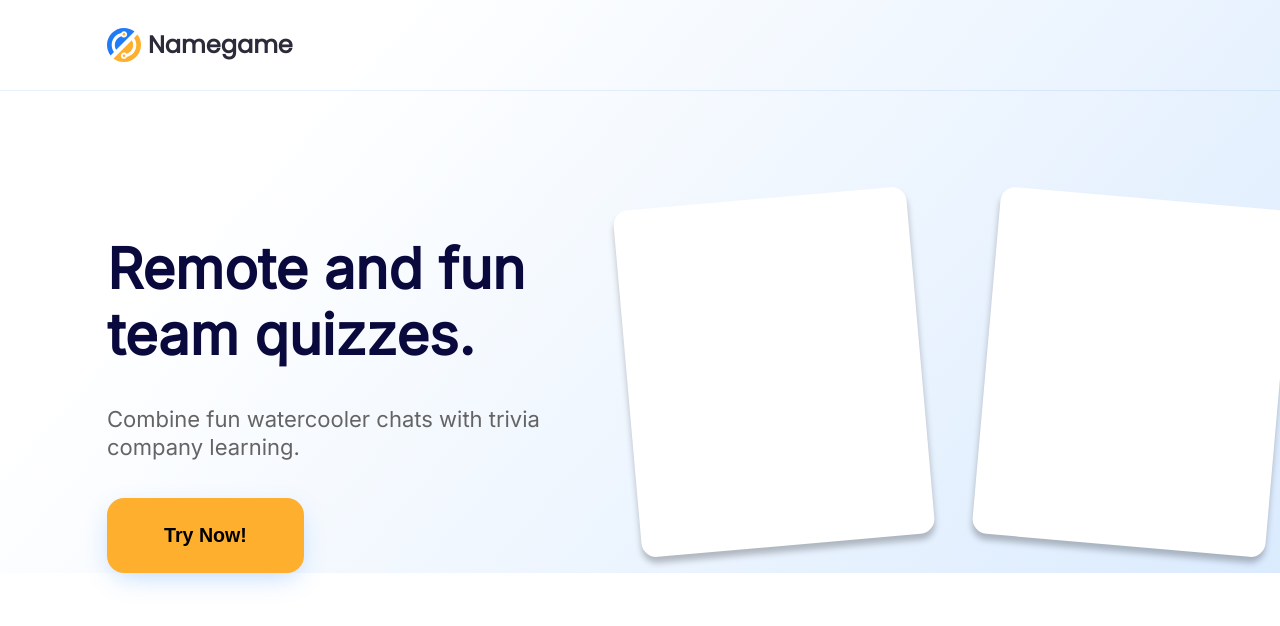
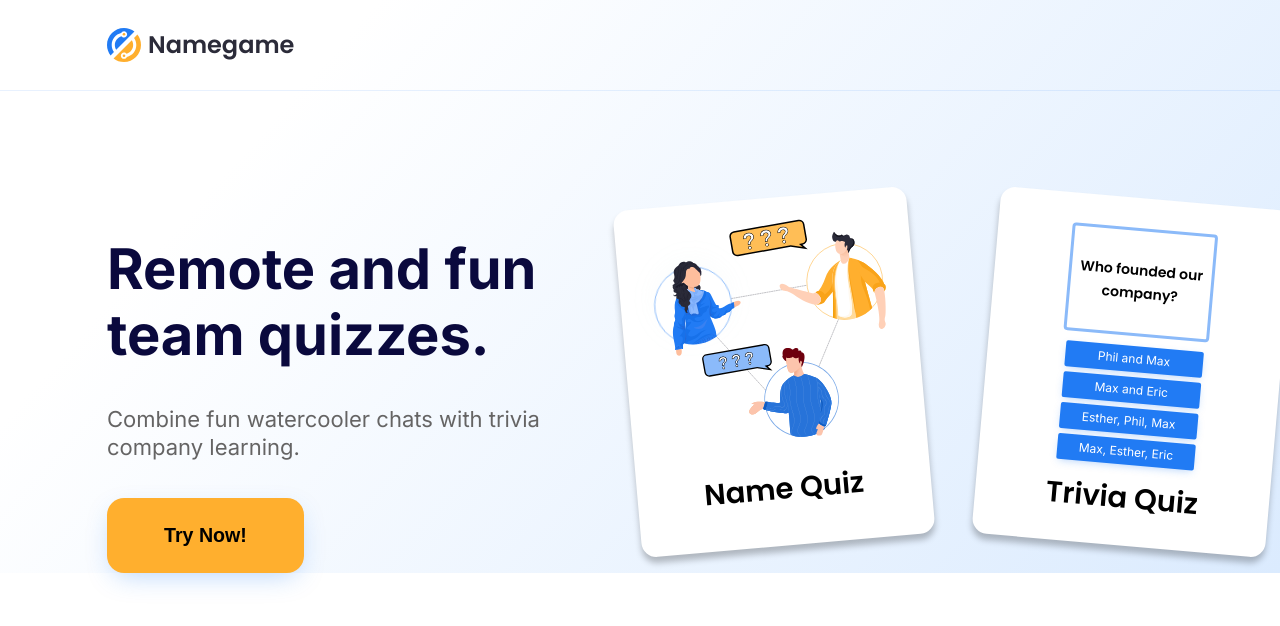
Before and after one commit to khanlifts/namegame-landing, an Angular app: page / in a window 1280 px wide. Shown: the top 626 px of the page. Built offline with nearby package versions, Linux system fonts and the light colour scheme.

Commit message:
add fonts and cards contents

```diff
--- a/src/app/app.module.ts
+++ b/src/app/app.module.ts
@@ -7,7 +7,8 @@ import { NamegameHeaderComponent } from './namegame-header/namegame-header.compo
 import { NamegameMainPageComponent } from './namegame-main-page/namegame-main-page.component';
 import { NamegameTitleComponent } from './namegame-title/namegame-title.component';
 import { NamegameCardsComponent } from './namegame-cards/namegame-cards.component';
-import { NamegameCardComponent } from './namegame-card/namegame-card.component';
+import { NamegameCardContainerComponent } from './namegame-card-container/namegame-card-container.component';
+import { NamegameCardTriviaComponent } from './namegame-card-trivia/namegame-card-trivia.component';
 
 @NgModule({
   declarations: [
@@ -16,7 +17,8 @@ import { NamegameCardComponent } from './namegame-card/namegame-card.component';
     NamegameMainPageComponent,
     NamegameTitleComponent,
     NamegameCardsComponent,
-    NamegameCardComponent
+    NamegameCardContainerComponent,
+    NamegameCardTriviaComponent
   ],
   imports: [
     BrowserModule,
--- a/src/app/namegame-card/namegame-card.component.html
+++ b/src/app/namegame-card-container/namegame-card-container.component.html
@@ -1,4 +1,5 @@
 <div class="namegame-card"
      [class.namegame-card--rotate-left]="rotateLeft"
      [class.namegame-card--rotate-right]="rotateRight">
+  <ng-content></ng-content>
 </div>
--- a/src/app/namegame-card/namegame-card.component.ts
+++ b/src/app/namegame-card-container/namegame-card-container.component.ts
@@ -2,10 +2,10 @@ import { Component, Input, OnInit } from '@angular/core';
 
 @Component({
   selector: 'app-namegame-card',
-  templateUrl: './namegame-card.component.html',
-  styleUrls: ['./namegame-card.component.sass']
+  templateUrl: './namegame-card-container.component.html',
+  styleUrls: ['./namegame-card-container.component.sass']
 })
-export class NamegameCardComponent implements OnInit {
+export class NamegameCardContainerComponent implements OnInit {
   @Input() rotateLeft = false;
   @Input() rotateRight = false;
 
--- /dev/null
+++ b/src/app/namegame-card-trivia/namegame-card-trivia.component.html
@@ -0,0 +1,12 @@
+<div class="namegame-card-trivia">
+  <div class="namegame-card-trivia__title-container">
+    <div class="namegame-card-trivia__title">Who founded our company?</div>
+  </div>
+  <div class="namegame-card-trivia__button-container">
+    <div class="namegame-card-trivia__button">Phil and Max</div>
+    <div class="namegame-card-trivia__button">Max and Eric</div>
+    <div class="namegame-card-trivia__button">Esther, Phil, Max</div>
+    <div class="namegame-card-trivia__button">Max, Esther, Eric</div>
+  </div>
+  <ng-content></ng-content>
+</div>
--- /dev/null
+++ b/src/app/namegame-card-trivia/namegame-card-trivia.component.sass
@@ -0,0 +1,35 @@
+.namegame-card-trivia
+  padding-top: 30px
+  display: flex
+  justify-content: center
+  align-items: center
+  flex-direction: column
+  &__title-container
+    max-width: 140px
+    border: 3px solid #8BBAF9
+    border-radius: 4px
+  &__title
+    font-family: 'Poppins', sans-serif
+    font-weight: 600
+    font-size: 14px
+    line-height: 23px
+    text-align: center
+    color: #000000
+    max-width: 131px
+    padding: 28px 7px
+  &__button-container
+    max-width: 140px
+    margin-top: 5px
+  &__button
+    background: #217BF4
+    box-shadow: 0 3px 9px -2.5px rgba(33, 123, 244, 0.34)
+    border-radius: 2px
+    font-family: 'Inter', sans-serif
+    font-style: normal
+    font-weight: 400
+    font-size: 12px
+    line-height: 6px
+    text-align: center
+    color: #FFFFFF
+    margin-top: 5px
+    padding: 10px 22px
--- /dev/null
+++ b/src/app/namegame-card-trivia/namegame-card-trivia.component.ts
@@ -0,0 +1,15 @@
+import { Component, OnInit } from '@angular/core';
+
+@Component({
+  selector: 'app-namegame-card-trivia',
+  templateUrl: './namegame-card-trivia.component.html',
+  styleUrls: ['./namegame-card-trivia.component.sass']
+})
+export class NamegameCardTriviaComponent implements OnInit {
+
+  constructor() { }
+
+  ngOnInit(): void {
+  }
+
+}
--- a/src/app/namegame-cards/namegame-cards.component.html
+++ b/src/app/namegame-cards/namegame-cards.component.html
@@ -1,4 +1,11 @@
 <div class="namegame-cards">
-  <app-namegame-card class="namegame-cards__left-card" [rotateLeft]="true"></app-namegame-card>
-  <app-namegame-card [rotateRight]="true"></app-namegame-card>
+  <app-namegame-card class="namegame-cards__left-card" [rotateLeft]="true">
+    <img class="namegame-cards__left-image" src="assets/images/talk-image.svg" alt="question guess image">
+    <div class="namegame-cards__left-subtitle">Name Quiz</div>
+  </app-namegame-card>
+  <app-namegame-card [rotateRight]="true">
+    <app-namegame-card-trivia>
+      <div class="namegame-cards__left-subtitle">Trivia Quiz</div>
+    </app-namegame-card-trivia>
+  </app-namegame-card>
 </div>
--- a/src/app/namegame-cards/namegame-cards.component.sass
+++ b/src/app/namegame-cards/namegame-cards.component.sass
@@ -2,3 +2,17 @@
   display: flex
   &__left-card
     margin-right: 65px
+
+  &__left-image
+    max-width: 269px
+    max-height: 247px
+    padding: 17px 15px 0 10px
+
+  &__left-subtitle
+    font-family: 'Poppins', sans-serif
+    font-weight: 600
+    font-size: 29px
+    line-height: 26px
+    text-align: center
+    color: #000000
+    margin-top: 20px
--- a/src/index.html
+++ b/src/index.html
@@ -6,7 +6,10 @@
   <base href="/">
   <meta name="viewport" content="width=device-width, initial-scale=1">
   <link rel="icon" type="image/x-icon" href="assets/images/logo-namegame.svg">
-  <link rel="stylesheet" href="https://fonts.googleapis.com/css?family=Inter|Poppins">
+  <link rel="preconnect" href="https://fonts.googleapis.com">
+  <link rel="preconnect" href="https://fonts.gstatic.com" crossorigin>
+  <link href="https://fonts.googleapis.com/css2?family=Inter:wght@400;600;700&family=Poppins:wght@600&display=swap"
+        rel="stylesheet">
 </head>
 <body>
   <app-root></app-root>
```
Also changed, not shown: src/app/namegame-card-container/namegame-card-container.component.sass (renamed from src/app/namegame-card/namegame-card.component.sass), src/assets/images/talk-image.svg (added).
